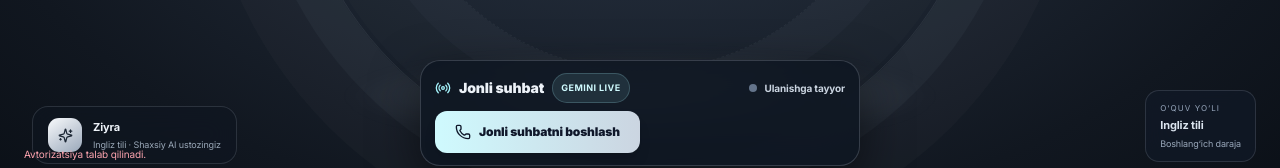
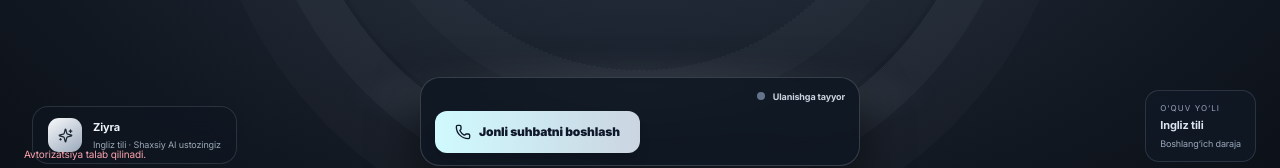
Before and after one commit to asomiddinmeliboyev048-coder/zikra01, a Next.js app: page /ai-ustoz/studio in a window 1280 px wide. Shown: the part 608-776 px from the top of the page. Built offline with nearby package versions, Linux system fonts and the light colour scheme; no server answers.

Commit message:
Keep the live dock limited to compact status and call controls

```diff
--- a/src/app/ai-ustoz/studio/studio.css
+++ b/src/app/ai-ustoz/studio/studio.css
@@ -78,3 +78,7 @@ model-viewer{position:relative;z-index:2;width:min(100%,1050px);height:calc(100%
 @media(prefers-reduced-motion:reduce){
  .studio-ziyra-stage.avatar-speaking model-viewer,.studio-ziyra-stage.mood-amused model-viewer,.studio-ziyra-stage.mood-surprised model-viewer,.studio-ziyra-stage.mood-playful-angry model-viewer,.studio-ziyra-stage.mood-thinking model-viewer{animation:none!important}
 }
+
+.studio-live-dock-compact>section>div:first-child>div{display:none!important}
+.studio-live-dock-compact>section>div:first-child{justify-content:flex-end!important}
+.studio-live-dock-compact>section>div:first-child>span{font-size:9px!important}
```
